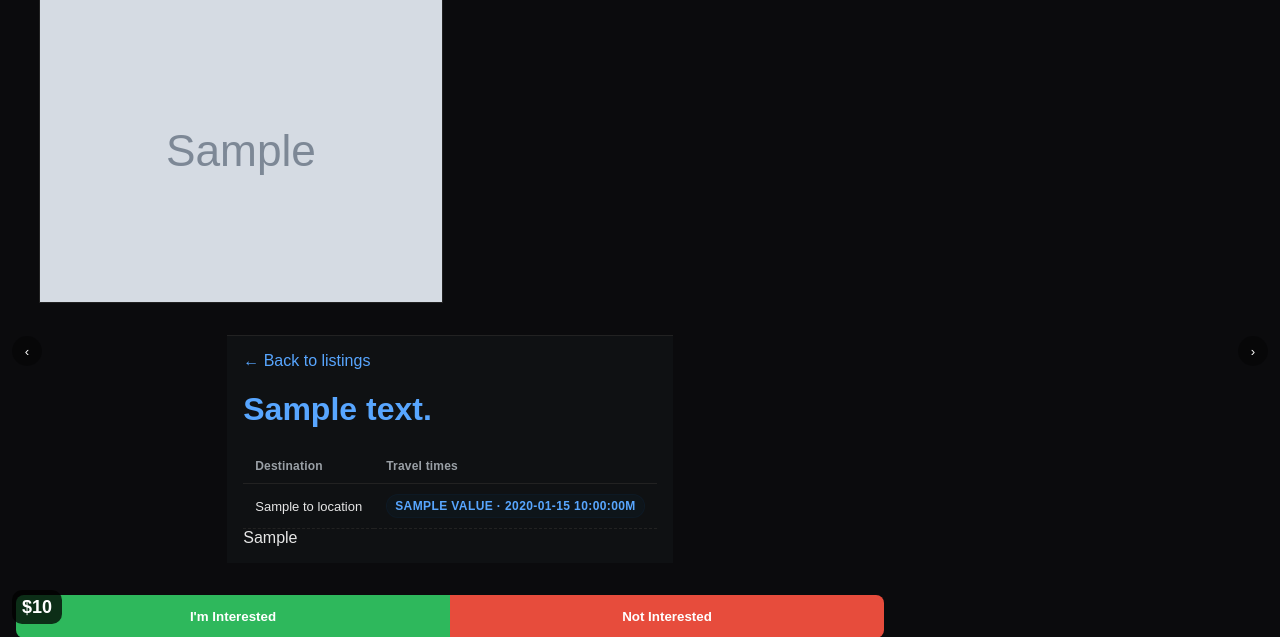
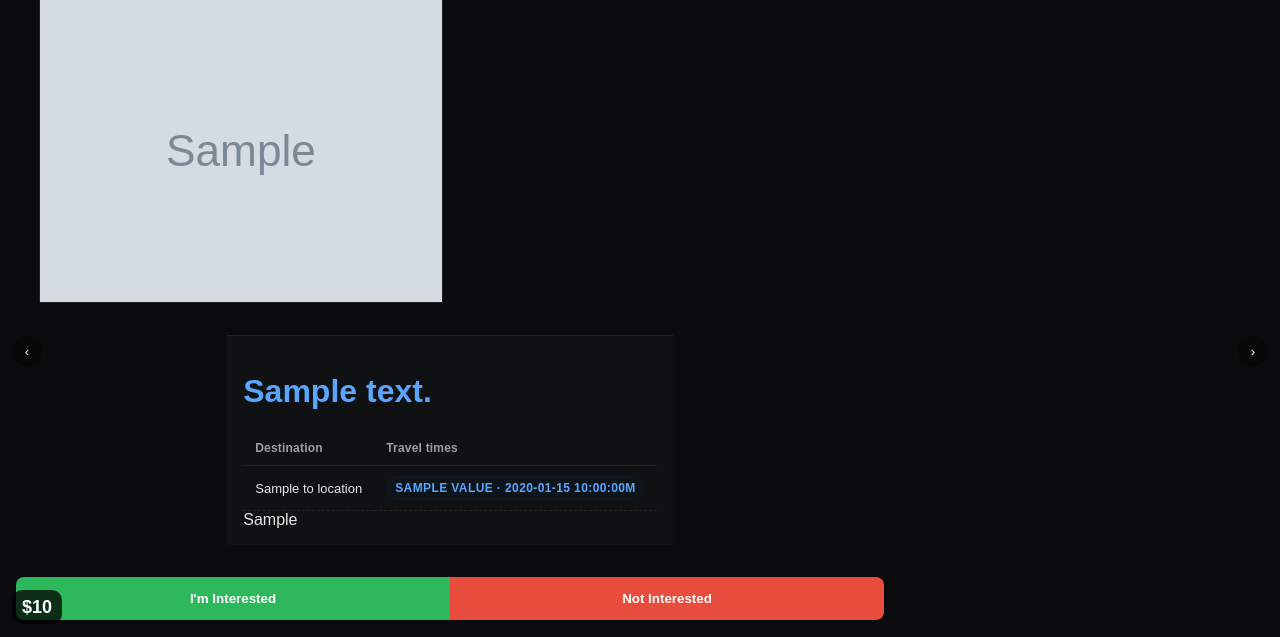
Before and after one commit to KnotATypo/Rent-Finder, a Flask app: template src/rent_finder/templates/listing.html in a window 1280 px wide. Shown: the part 49-686 px from the top of the page. Run offline with Flask 3, Linux system fonts and the light colour scheme; the template is opened without the code that fills it: most values are stand-ins (such as "Sample title", 1, 10 or a date in 2020); grey boxes marked "Sample" are stand-in pictures; parts of the project's set-up code (start-up, migrations or seed data) failed here and were passed over.

Commit message:
Removed back link

```diff
--- a/src/rent_finder/templates/listing.html
+++ b/src/rent_finder/templates/listing.html
@@ -61,7 +61,6 @@
     </div>
 
     <div class="blurb">
-        <a href="{{ url_for('index') }}">← Back to listings</a>
         <h1>
             <a href="https://www.google.com/maps/place/{{ listing.address.address|replace(' ', '+')|replace('/', '%2F') }}"
                target="_blank" rel="noopener noreferrer">{{ listing.address.address }}</a></h1>
```
